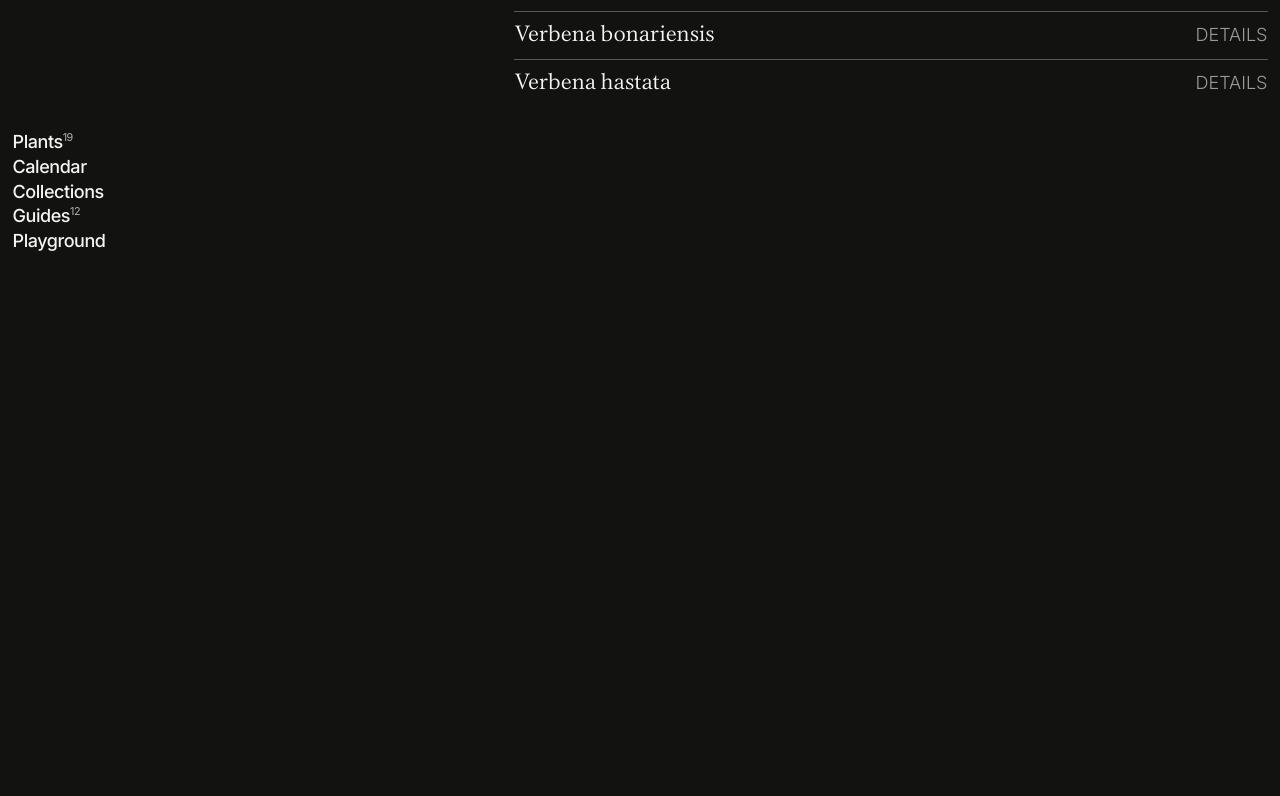
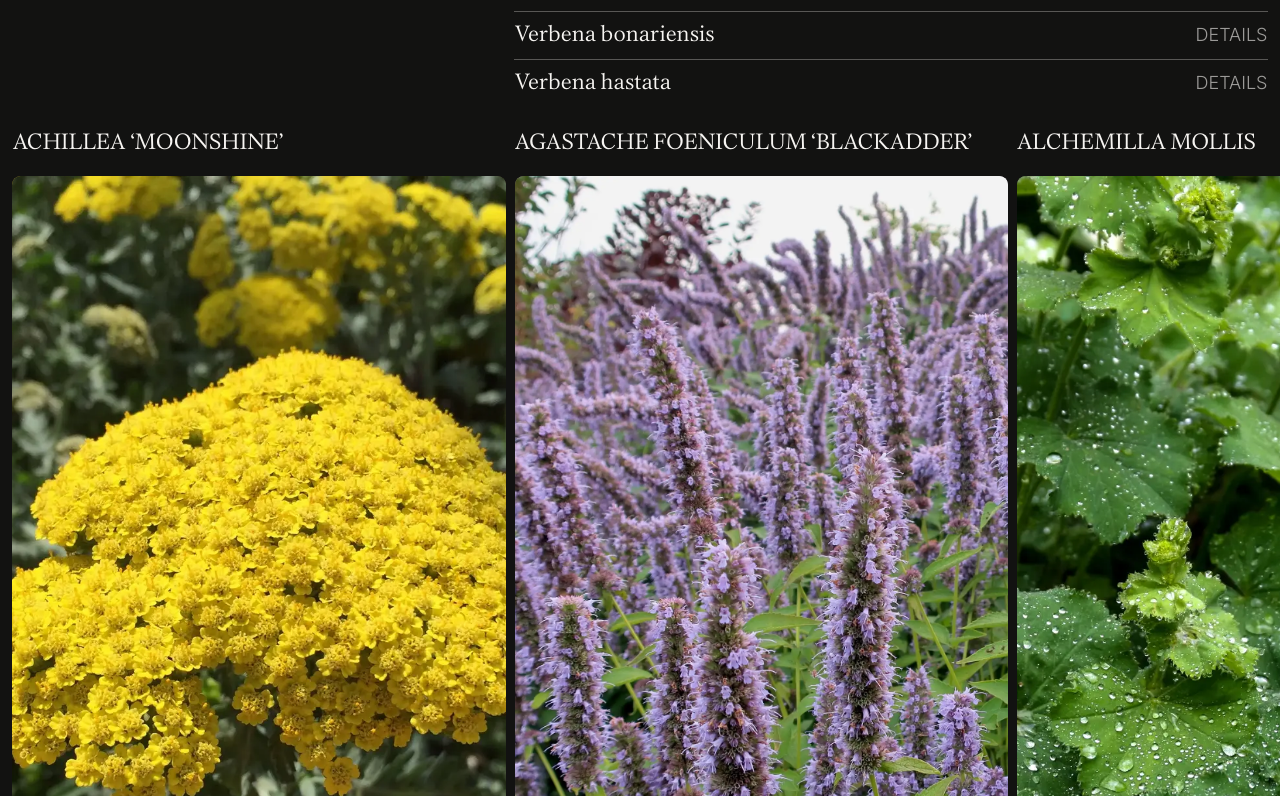
Before and after one commit to bobbyvanrijn/hardyards, a Next.js app: page /plants in a window 1280 px wide. Shown: the part 1144-1940 px from the top of the page. Before the commit the page ends 1415 px from the top, so only its background shows below. Built offline with nearby package versions, Linux system fonts and the light colour scheme.

Commit message:
fix: SSR

```diff
--- a/components/Meta.module.css
+++ b/components/Meta.module.css
@@ -1,6 +1,6 @@
 .meta {
     font-family: var(--font-inter);
-    font-size: var(--scale-5);
+    font-size: var(--type-xs);
     font-weight: 320;
     letter-spacing: -.015em;
     overflow-x: hidden;
--- a/pages/plants/index.tsx
+++ b/pages/plants/index.tsx
@@ -15,26 +15,14 @@ function filterByFirstLetter(target: any, query: string) {
 
 const categories = ['A-F', 'G-L', 'M-R', 'S-Z'];
 
-export default function Plants() {
-    const blocks: { _uid: string; component: string; attributes: { 'grid-x': string; items?: any; headingLevel?: number;}; children?: JSX.Element[]; }[] = [];
-
-    categories.map((category, index) => {
-        blocks.push(
-            {
-                _uid: `title-${category}`,
-                component: 'text',
-                attributes: {
-                    'grid-x': '1',
-                },
-                children: [
-                    <h2 key={`heading-${category}`}>{category}</h2>
-                ]
-            },
-            {
-                _uid: `list-${category}`,
-                component: 'list',
-                attributes: {
-                    'grid-x': '2/3',
+export function getStaticProps() {
+    const plants = getPlants();
+    return {
+        props: {
+            plants,
+            categories: categories.map((category, index) => {
+                return {
+                    key: category,
                     items: filterByFirstLetter(getPlants(), `^[${category}]`)
                     .map(
                         (plant: any) => {
@@ -45,11 +33,51 @@ export default function Plants() {
                         }
                     )
                 }
+            })
+        }
+    }
+}
+
+export default function Plants(props: any) {
+    const blocks: { _uid: string; component: string; attributes: { 'grid-x': string; items?: any; headingLevel?: number;}; children?: JSX.Element[]; }[] = [];
+
+    props.categories.map((category: any, index: any) => {
+        blocks.push(
+            {
+                _uid: `title-${category.key}`,
+                component: 'text',
+                attributes: {
+                    'grid-x': '1',
+                },
+                children: [
+                    <h2 key={`heading-${category.key}`}>{category.key}</h2>
+                ]
+            },
+            {
+                _uid: `list-${category}`,
+                component: 'list',
+                attributes: {
+                    'grid-x': '2/3',
+                    items: category.items
+                }
             }
         )
     });
 
+    const gallery = [
+        {
+            _uid: 'foo',
+            component: 'carousel',
+            attributes: {
+                'grid-x': '1/3',
+                'grid-y': '1',
+                items: props.plants
+            }
+        }
+    ];
+
     return (
+        <>
             <GridLayout>
                 <div
                     className='page-title'
@@ -68,5 +96,10 @@ export default function Plants() {
 
                 <Content blocks={blocks} />
             </GridLayout>
+
+            <GridLayout grid-enforce-row='true'>
+                <Content blocks={gallery} />
+            </GridLayout>
+        </>
     )
 }
--- a/styles/globals.css
+++ b/styles/globals.css
@@ -404,7 +404,7 @@ table {
     table-layout: fixed;
     width: 100%;
     font-family: var(--font-inter);
-    font-size: var(--type-xxs);
+    font-size: var(--type-xs);
     border-collapse: collapse;
     border-color: rgb(var(--foreground) / var(--alpha-4));
     font-weight: var(--font-weight-normal);
@@ -434,3 +434,8 @@ td {
 td[data-active='true'] {
     background: rgb(var(--sunflower));
 }
+
+section[data-background='negative'] {
+    background: rgb(var(--foreground));
+    color: rgb(var(--background));
+}
```
Also changed, not shown: pages/plants/[pid].tsx (+9 -3 lines). Lines whose indentation alone changed are shown as unchanged.
